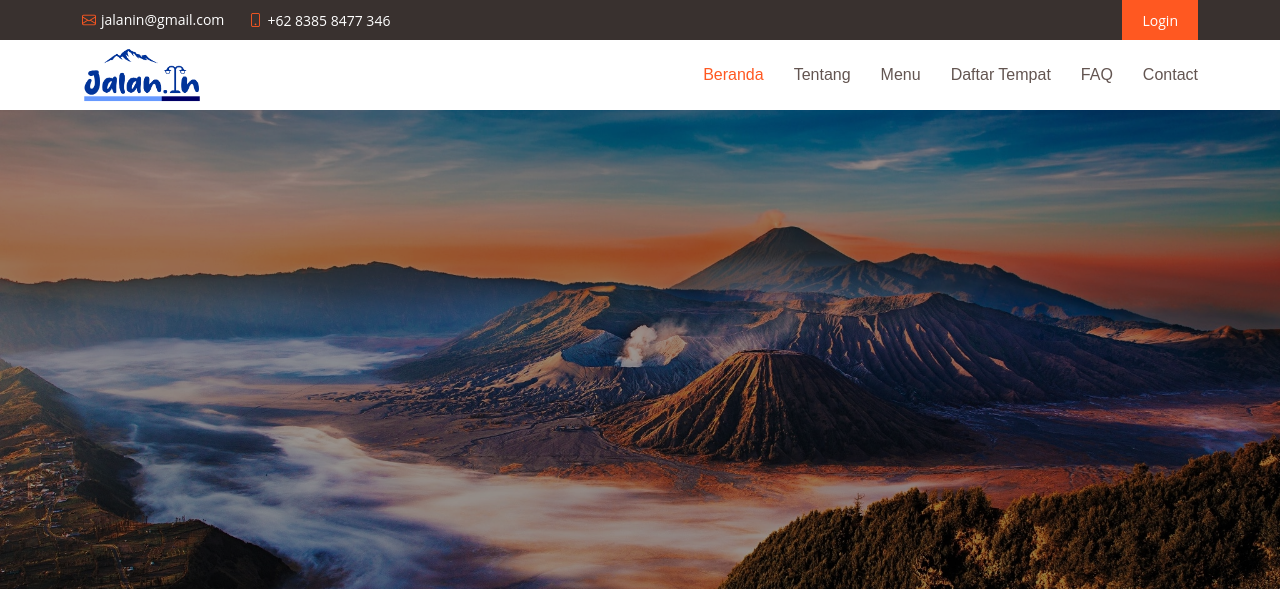
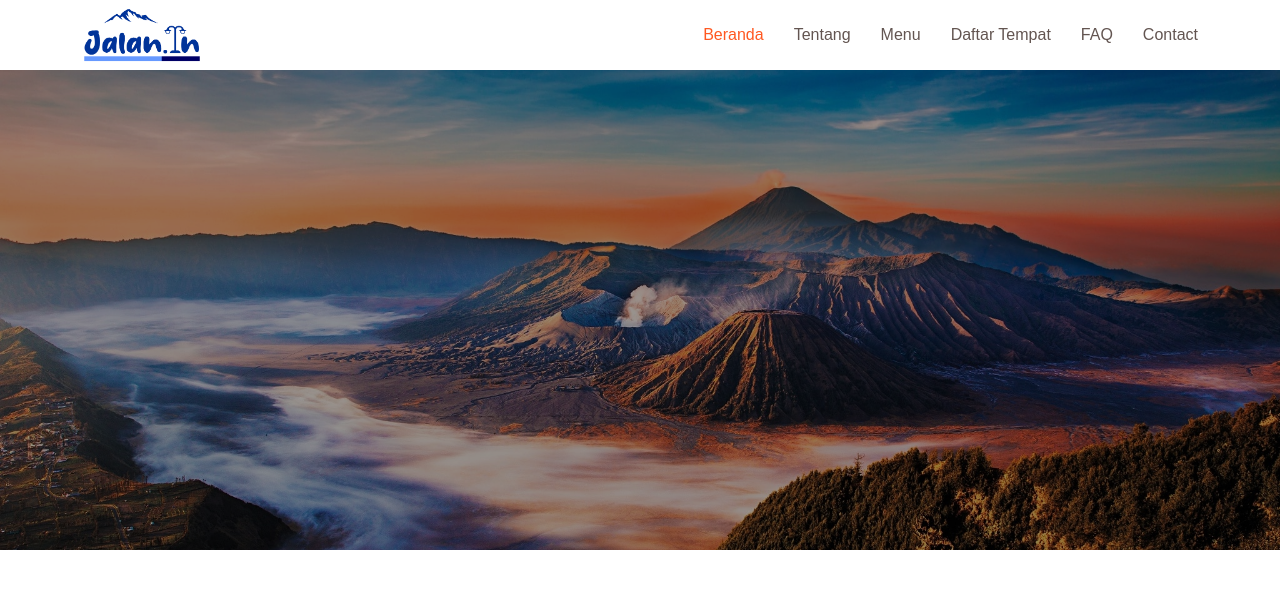
Before and after one commit to Sowa002/jalan-in, a Laravel app: page / in a window 1280 px wide. Shown: the top 589 px of the page. Run offline with Laravel 10, Linux system fonts and the light colour scheme.

Commit message:
Update menu.blade.php

```diff
--- a/resources/views/menu.blade.php
+++ b/resources/views/menu.blade.php
@@ -37,20 +37,6 @@
 </head>
 
 <body>
-
-  <!-- ======= Top Bar ======= -->
-  <section id="topbar" class="d-flex align-items-center">
-    <div class="container d-flex justify-content-center justify-content-md-between">
-      <div class="contact-info d-flex align-items-center">
-        <i class="bi bi-envelope d-flex align-items-center"><a href="mailto:contact@example.com">jalanin@gmail.com</a></i>
-        <i class="bi bi-phone d-flex align-items-center ms-4"><span>+62 8385 8477 346</span></i>
-      </div>
-
-      <div class="cta d-none d-md-flex align-items-center">
-        <a href="login" class="scrollto">Login</a>
-      </div>
-    </div>
-  </section>
 
   <!-- ======= Header ======= -->
   <header id="header" class="d-flex align-items-center">
@@ -103,7 +89,7 @@
       <h2><em>Enjoy Your Trip with Us</em></h2>
       <div class="d-flex align-items-center">
         <i class="bx bxs-right-arrow-alt get-started-icon"></i>
-        <a href="https://64790e842e4aa51ca21a5b9f--lambent-biscotti-521ca3.netlify.app/" class="btn-get-started scrollto">Get Started</a>
+        <a href="https://jalan-in.netlify.app/" class="btn-get-started scrollto">Get Started</a>
       </div>
     </div>
   </section><!-- End Hero -->
```
